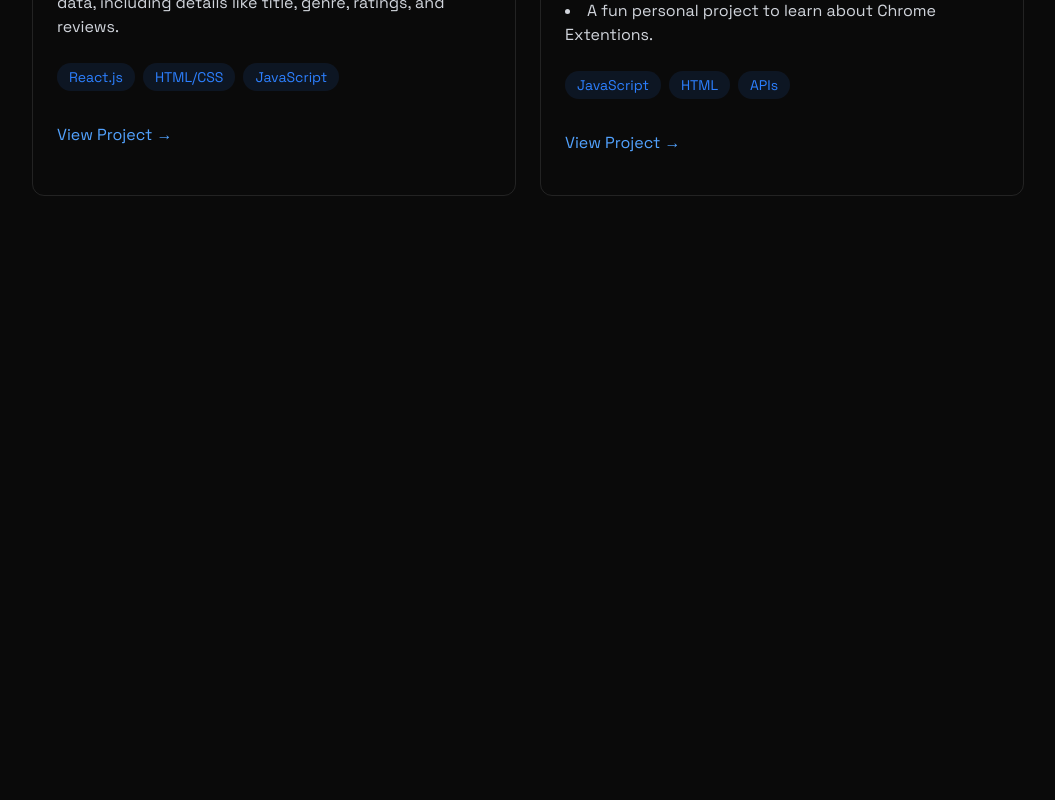
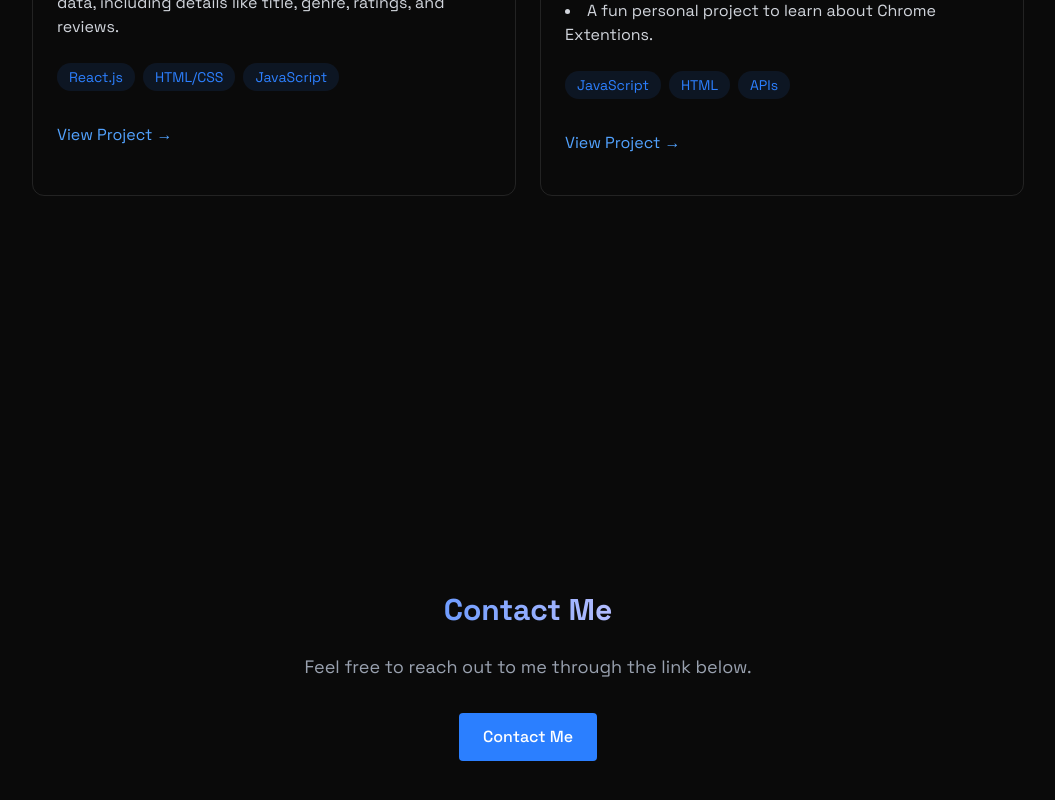
Before and after one commit to iamgeekyaseem/Geeky-Aseem, a React (Vite) app: page / in a window 1280 px wide. Shown: the part 3858-4658 px from the top of the page, without its empty margins (112-1167 px from the left). Before the commit the page ends 4134 px from the top, so only its background shows below. Built offline with nearby package versions, Linux system fonts and the light colour scheme; the HTML template or start-up script is replaced by a standard one.

Commit message:
added contact me section

```diff
--- a/src/App.jsx
+++ b/src/App.jsx
@@ -7,6 +7,7 @@ import { MobileMenu } from "./components/MobileMenu";
 import { Home } from "./components/sections/Home";
 import { About } from "./components/sections/About";
 import { Projects } from "./components/sections/Projects";
+import { Contact } from "./components/sections/Contact";
 
 function App() {
   const [isLoaded, setIsLoaded] = useState(false);
@@ -26,6 +27,7 @@ function App() {
       <Home />
       <About />
       <Projects />
+      <Contact />
     </>
   );
 }
--- a/src/components/sections/Contact.jsx
+++ b/src/components/sections/Contact.jsx
@@ -1 +1,31 @@
 import { RevealOnScroll } from "../RevealOnScroll";
+
+export const Contact = () => {
+  return (
+    <section
+      id="contact"
+      className="min-h-screen flex items-center justify-center py-20"
+    >
+      <RevealOnScroll>
+        <div className="text-center z-10 px-4">
+          <h2 className="text-3xl font-bold mb-6 bg-gradient-to-r from-blue-500 to-purple-200 bg-clip-text text-transparent leading-tight">
+            Contact Me
+          </h2>
+          <p className="text-gray-400 text-lg mb-8 max-w-lg mx-auto">
+            Feel free to reach out to me through the link below.
+          </p>
+          <div className="flex justify-center">
+            <a
+              href="https://linktr.ee/thegeekyguy"
+              target="_blank"
+              rel="noopener noreferrer"
+              className="bg-blue-500 text-white py-3 px-6 rounded font-medium transition relative overflow-hidden hover:-translate-y-0.5 hover:shadow-[0_0_15px_rgba(59, 130, 256, 0.4)]"
+            >
+              Contact Me
+            </a>
+          </div>
+        </div>
+      </RevealOnScroll>
+    </section>
+  );
+};
```
